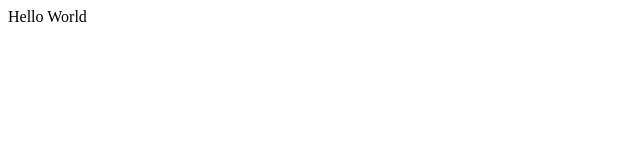
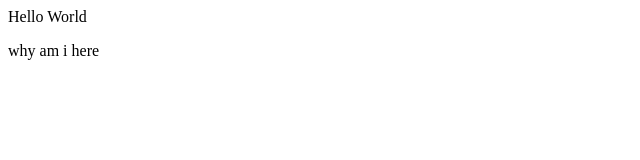
Before and after one commit to AJenkinsSolutions/demo-repo, a plain HTML site: page index.html in a window 1280 px wide. Shown: the full height of the page, 0-640 px from the left. Drawn offline with Linux system fonts and the light colour scheme.

Commit message:
Added why am i here

```diff
--- a/index.html
+++ b/index.html
@@ -1 +1,2 @@
 <div>Hello World</div>
+<p>why am i here</p>
```
